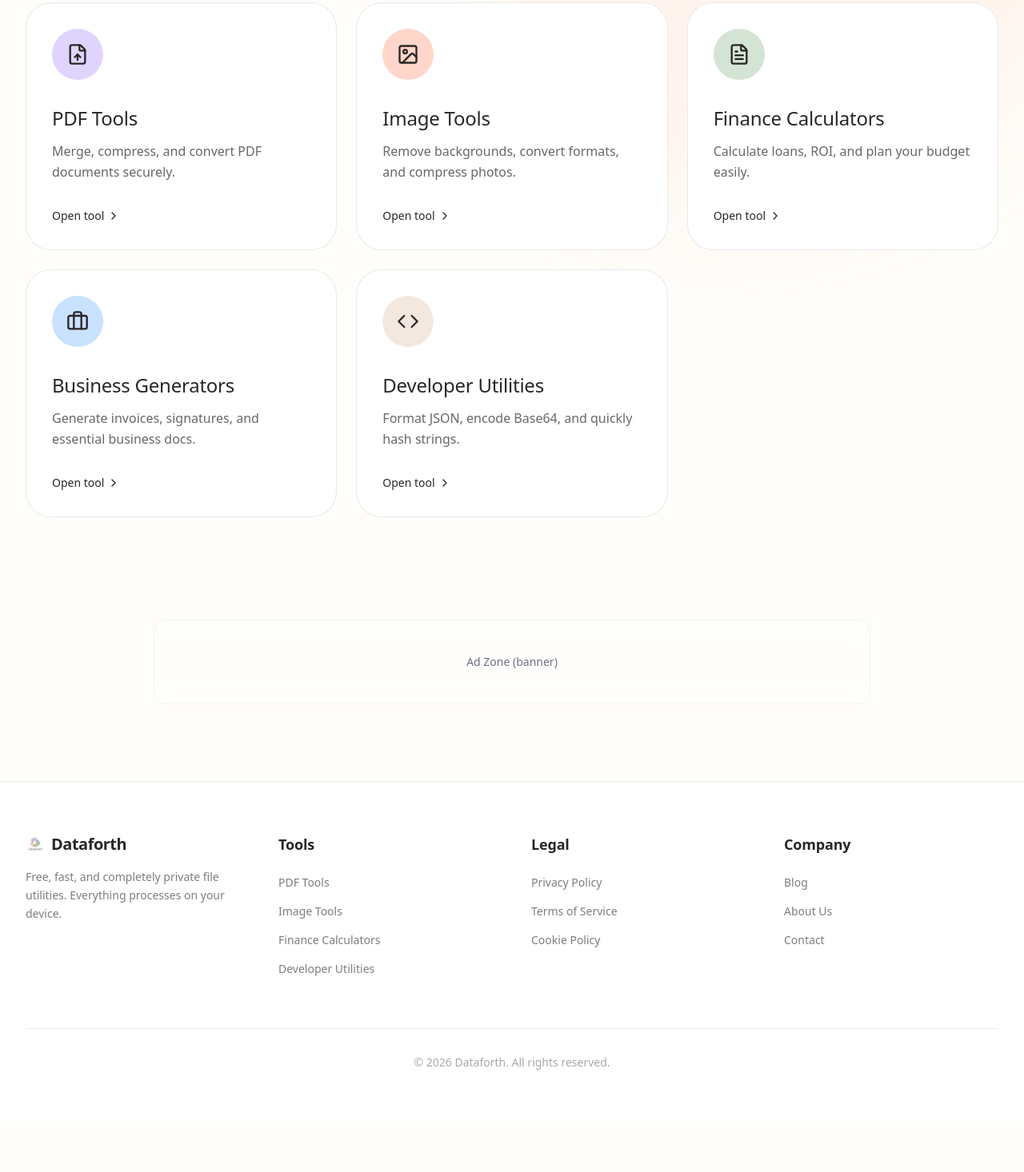
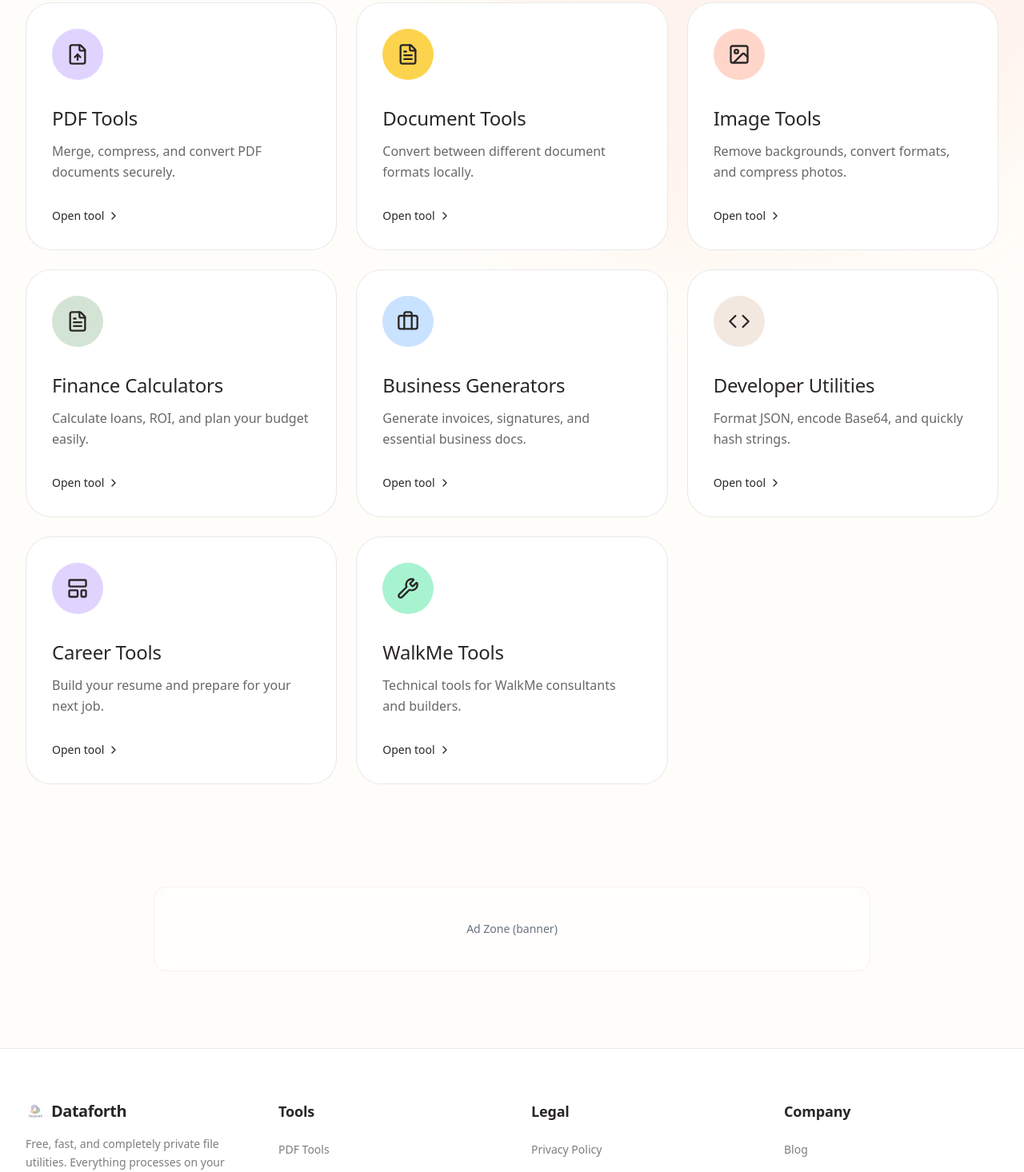
Before and after one commit to Shashank10-dev/dataforth, a Next.js app: page / in a window 1280 px wide. Shown: the part 1000-2466 px from the top of the page at 80% size. Before the commit the page ends 2403 px from the top, so only its background shows below. Built offline with nearby package versions, Linux system fonts and the light colour scheme; no server answers.

Commit message:
fix: refactor categories to shared config

```diff
--- a/src/app/page.tsx
+++ b/src/app/page.tsx
@@ -2,43 +2,7 @@ import Link from "next/link";
 import { FileUp, Image as ImageIcon, Briefcase, Code, FileText, ChevronRight } from "lucide-react";
 import AdZone from "@/components/AdZone";
 
-const categories = [
-  {
-    title: "PDF Tools",
-    description: "Merge, compress, and convert PDF documents securely.",
-    icon: FileUp,
-    href: "/pdf-tools",
-    color: "bg-lavender text-ink"
-  },
-  {
-    title: "Image Tools",
-    description: "Remove backgrounds, convert formats, and compress photos.",
-    icon: ImageIcon,
-    href: "/image-tools",
-    color: "bg-peach text-ink"
-  },
-  {
-    title: "Finance Calculators",
-    description: "Calculate loans, ROI, and plan your budget easily.",
-    icon: FileText,
-    href: "/finance-tools",
-    color: "bg-sage text-ink"
-  },
-  {
-    title: "Business Generators",
-    description: "Generate invoices, signatures, and essential business docs.",
-    icon: Briefcase,
-    href: "/business-tools",
-    color: "bg-powder text-ink"
-  },
-  {
-    title: "Developer Utilities",
-    description: "Format JSON, encode Base64, and quickly hash strings.",
-    icon: Code,
-    href: "/developer-tools",
-    color: "bg-[#F3E8E0] text-ink"
-  }
-];
+import { categories } from '@/config/categories';
 
 export default function Home() {
   return (
--- a/src/app/sitemap.ts
+++ b/src/app/sitemap.ts
@@ -1,4 +1,5 @@
 import { MetadataRoute } from 'next';
+import { categories } from '@/config/categories';
 
 export default function sitemap(): MetadataRoute.Sitemap {
   const baseUrl = process.env.NEXT_PUBLIC_SITE_URL || 'https://dataforth.vercel.app';
@@ -16,44 +17,14 @@ export default function sitemap(): MetadataRoute.Sitemap {
     { url: '/cookies', priority: 0.3, freq: 'yearly' },
     { url: '/contact', priority: 0.3, freq: 'yearly' },
 
-    // PDF Tools
-    { url: '/pdf-tools', priority: 0.8, freq: 'weekly' },
-    { url: '/pdf-tools/merge-pdf', priority: 0.9, freq: 'monthly' },
-    { url: '/pdf-tools/compress-pdf', priority: 0.9, freq: 'monthly' },
-
-    // Image Tools
-    { url: '/image-tools', priority: 0.8, freq: 'weekly' },
-    { url: '/image-tools/compress-image', priority: 0.9, freq: 'monthly' },
-    { url: '/image-tools/convert-heic-to-jpg', priority: 0.9, freq: 'monthly' },
-    { url: '/image-tools/remove-background', priority: 0.9, freq: 'monthly' },
-
-    // Finance Tools
-    { url: '/finance-tools', priority: 0.8, freq: 'weekly' },
-    { url: '/finance-tools/emi-calculator', priority: 0.9, freq: 'monthly' },
-    { url: '/finance-tools/salary-calculator', priority: 0.9, freq: 'monthly' },
-
-    // Business Tools
-    { url: '/business-tools', priority: 0.8, freq: 'weekly' },
-    { url: '/business-tools/gst-invoice-generator', priority: 0.9, freq: 'monthly' },
-    { url: '/business-tools/freelancer-invoice-generator', priority: 0.9, freq: 'monthly' },
-
-    // Developer Tools
-    { url: '/developer-tools', priority: 0.8, freq: 'weekly' },
-    { url: '/developer-tools/json-formatter', priority: 0.8, freq: 'monthly' },
-    { url: '/developer-tools/regex-tester', priority: 0.8, freq: 'monthly' },
-    { url: '/developer-tools/uuid-generator', priority: 0.8, freq: 'monthly' },
-
-    // Career Tools
-    { url: '/career-tools', priority: 0.8, freq: 'weekly' },
-    { url: '/career-tools/resume-builder', priority: 0.8, freq: 'monthly' },
-
-    // WalkMe Tools
-    { url: '/walkme-tools', priority: 0.8, freq: 'weekly' },
-    { url: '/walkme-tools/selector-analyzer', priority: 0.8, freq: 'monthly' },
-
-    // Document Tools
-    { url: '/document-tools', priority: 0.8, freq: 'weekly' },
-    { url: '/document-tools/markdown-converter', priority: 0.8, freq: 'monthly' },
+    ...categories.flatMap((category) => [
+      { url: category.href, priority: 0.8, freq: 'weekly' },
+      ...category.tools.map((tool) => ({
+        url: tool.href,
+        priority: 0.9,
+        freq: 'monthly'
+      }))
+    ]),
   ];
 
   return routes.map((route) => ({
--- a/src/components/Footer.tsx
+++ b/src/components/Footer.tsx
@@ -1,5 +1,6 @@
 import Link from 'next/link';
 import Image from 'next/image';
+import { categories } from '@/config/categories';
 
 export default function Footer() {
   return (
@@ -25,10 +26,13 @@ export default function Footer() {
           <div>
             <h3 className="font-heading text-lg font-bold text-ink dark:text-white mb-6">Tools</h3>
             <ul className="space-y-4 font-sans text-sm">
-              <li><Link href="/pdf-tools" className="text-ink/60 dark:text-white/60 hover:text-ink dark:hover:text-white transition-colors">PDF Tools</Link></li>
-              <li><Link href="/image-tools" className="text-ink/60 dark:text-white/60 hover:text-ink dark:hover:text-white transition-colors">Image Tools</Link></li>
-              <li><Link href="/finance-tools" className="text-ink/60 dark:text-white/60 hover:text-ink dark:hover:text-white transition-colors">Finance Calculators</Link></li>
-              <li><Link href="/developer-tools" className="text-ink/60 dark:text-white/60 hover:text-ink dark:hover:text-white transition-colors">Developer Utilities</Link></li>
+              {categories.map((category) => (
+                <li key={category.name}>
+                  <Link href={category.href} className="text-ink/60 dark:text-white/60 hover:text-ink dark:hover:text-white transition-colors">
+                    {category.title}
+                  </Link>
+                </li>
+              ))}
             </ul>
           </div>
 
--- a/src/components/Header.tsx
+++ b/src/components/Header.tsx
@@ -7,73 +7,7 @@ import { ChevronDown, Menu, X } from 'lucide-react';
 
 import Image from 'next/image';
 
-const categories = [
-  // ...
-
-  {
-    name: 'PDF',
-    href: '/pdf-tools',
-    tools: [
-      { name: 'Merge PDF', href: '/pdf-tools/merge-pdf' },
-      { name: 'Compress PDF', href: '/pdf-tools/compress-pdf' },
-    ]
-  },
-  {
-    name: 'Document',
-    href: '/document-tools',
-    tools: [
-      { name: 'Markdown Converter', href: '/document-tools/markdown-converter' },
-    ]
-  },
-  {
-    name: 'Image',
-    href: '/image-tools',
-    tools: [
-      { name: 'Compress Image', href: '/image-tools/compress-image' },
-      { name: 'HEIC to JPG', href: '/image-tools/convert-heic-to-jpg' },
-      { name: 'Remove Background', href: '/image-tools/remove-background' },
-    ]
-  },
-  {
-    name: 'Finance',
-    href: '/finance-tools',
-    tools: [
-      { name: 'EMI Calculator', href: '/finance-tools/emi-calculator' },
-      { name: 'Salary Calculator', href: '/finance-tools/salary-calculator' },
-    ]
-  },
-  {
-    name: 'Business',
-    href: '/business-tools',
-    tools: [
-      { name: 'GST Invoice', href: '/business-tools/gst-invoice-generator' },
-      { name: 'Freelancer Invoice', href: '/business-tools/freelancer-invoice-generator' },
-    ]
-  },
-  {
-    name: 'Developer',
-    href: '/developer-tools',
-    tools: [
-      { name: 'JSON Formatter', href: '/developer-tools/json-formatter' },
-      { name: 'Regex Tester', href: '/developer-tools/regex-tester' },
-      { name: 'Bulk UUID Generator', href: '/developer-tools/uuid-generator' },
-    ]
-  },
-  {
-    name: 'Career',
-    href: '/career-tools',
-    tools: [
-      { name: 'Resume Builder', href: '/career-tools/resume-builder' },
-    ]
-  },
-  {
-    name: 'WalkMe',
-    href: '/walkme-tools',
-    tools: [
-      { name: 'Selector Analyzer', href: '/walkme-tools/selector-analyzer' },
-    ]
-  }
-];
+import { categories } from '@/config/categories';
 
 export default function Header() {
   const [mobileMenuOpen, setMobileMenuOpen] = useState(false);
--- /dev/null
+++ b/src/config/categories.ts
@@ -0,0 +1,115 @@
+import { FileUp, Image as ImageIcon, Briefcase, Code, FileText, LayoutTemplate, Wrench, Activity } from "lucide-react";
+import { LucideIcon } from "lucide-react";
+
+export interface ToolItem {
+  name: string;
+  href: string;
+}
+
+export interface CategoryItem {
+  name: string;
+  title: string;
+  description: string;
+  href: string;
+  color: string;
+  icon: LucideIcon;
+  tools: ToolItem[];
+}
+
+export const categories: CategoryItem[] = [
+  {
+    name: 'PDF',
+    title: 'PDF Tools',
+    description: 'Merge, compress, and convert PDF documents securely.',
+    href: '/pdf-tools',
+    color: 'bg-lavender text-ink',
+    icon: FileUp,
+    tools: [
+      { name: 'Merge PDF', href: '/pdf-tools/merge-pdf' },
+      { name: 'Compress PDF', href: '/pdf-tools/compress-pdf' },
+    ]
+  },
+  {
+    name: 'Document',
+    title: 'Document Tools',
+    description: 'Convert between different document formats locally.',
+    href: '/document-tools',
+    color: 'bg-[#FCD34D] text-ink',
+    icon: FileText,
+    tools: [
+      { name: 'Markdown Converter', href: '/document-tools/markdown-converter' },
+    ]
+  },
+  {
+    name: 'Image',
+    title: 'Image Tools',
+    description: 'Remove backgrounds, convert formats, and compress photos.',
+    href: '/image-tools',
+    color: 'bg-peach text-ink',
+    icon: ImageIcon,
+    tools: [
+      { name: 'Compress Image', href: '/image-tools/compress-image' },
+      { name: 'HEIC to JPG', href: '/image-tools/convert-heic-to-jpg' },
+      { name: 'Remove Background', href: '/image-tools/remove-background' },
+    ]
+  },
+  {
+    name: 'Finance',
+    title: 'Finance Calculators',
+    description: 'Calculate loans, ROI, and plan your budget easily.',
+    href: '/finance-tools',
+    color: 'bg-sage text-ink',
+    icon: FileText,
+    tools: [
+      { name: 'EMI Calculator', href: '/finance-tools/emi-calculator' },
+      { name: 'Salary Calculator', href: '/finance-tools/salary-calculator' },
+    ]
+  },
+  {
+    name: 'Business',
+    title: 'Business Generators',
+    description: 'Generate invoices, signatures, and essential business docs.',
+    href: '/business-tools',
+    color: 'bg-powder text-ink',
+    icon: Briefcase,
+    tools: [
+      { name: 'GST Invoice', href: '/business-tools/gst-invoice-generator' },
+      { name: 'Freelancer Invoice', href: '/business-tools/freelancer-invoice-generator' },
+    ]
+  },
+  {
+    name: 'Developer',
+    title: 'Developer Utilities',
+    description: 'Format JSON, encode Base64, and quickly hash strings.',
+    href: '/developer-tools',
+    color: 'bg-[#F3E8E0] text-ink',
+    icon: Code,
+    tools: [
+      { name: 'JSON Formatter', href: '/developer-tools/json-formatter' },
+      { name: 'Regex Tester', href: '/developer-tools/regex-tester' },
+      { name: 'Bulk UUID Generator', href: '/developer-tools/uuid-generator' },
+    ]
+  },
+  {
+    name: 'Career',
+    title: 'Career Tools',
+    description: 'Build your resume and prepare for your next job.',
+    href: '/career-tools',
+    color: 'bg-[#E0D4FF] text-ink',
+    icon: LayoutTemplate,
+    tools: [
+      { name: 'Resume Builder', href: '/career-tools/resume-builder' },
+    ]
+  },
+  {
+    name: 'WalkMe',
+    title: 'WalkMe Tools',
+    description: 'Technical tools for WalkMe consultants and builders.',
+    href: '/walkme-tools',
+    color: 'bg-[#A7F3D0] text-ink',
+    icon: Wrench,
+    tools: [
+      { name: 'Selector Analyzer', href: '/walkme-tools/selector-analyzer' },
+    ]
+  }
+];
```
